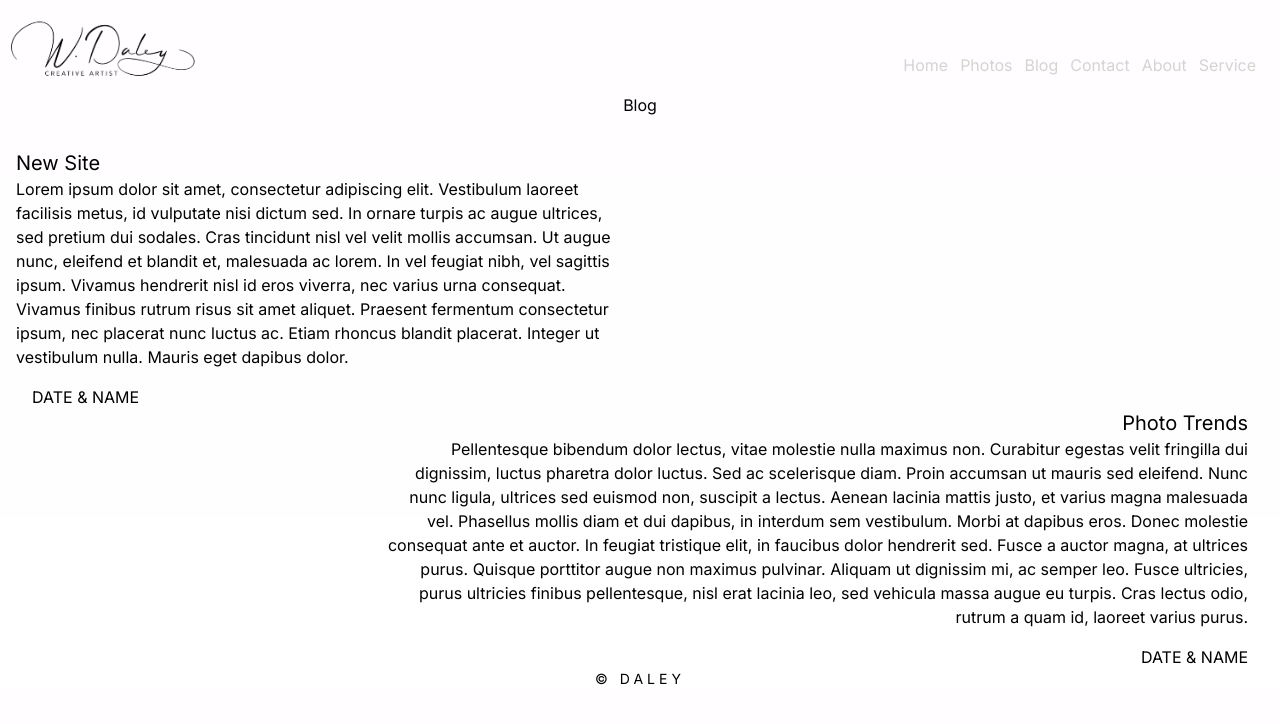
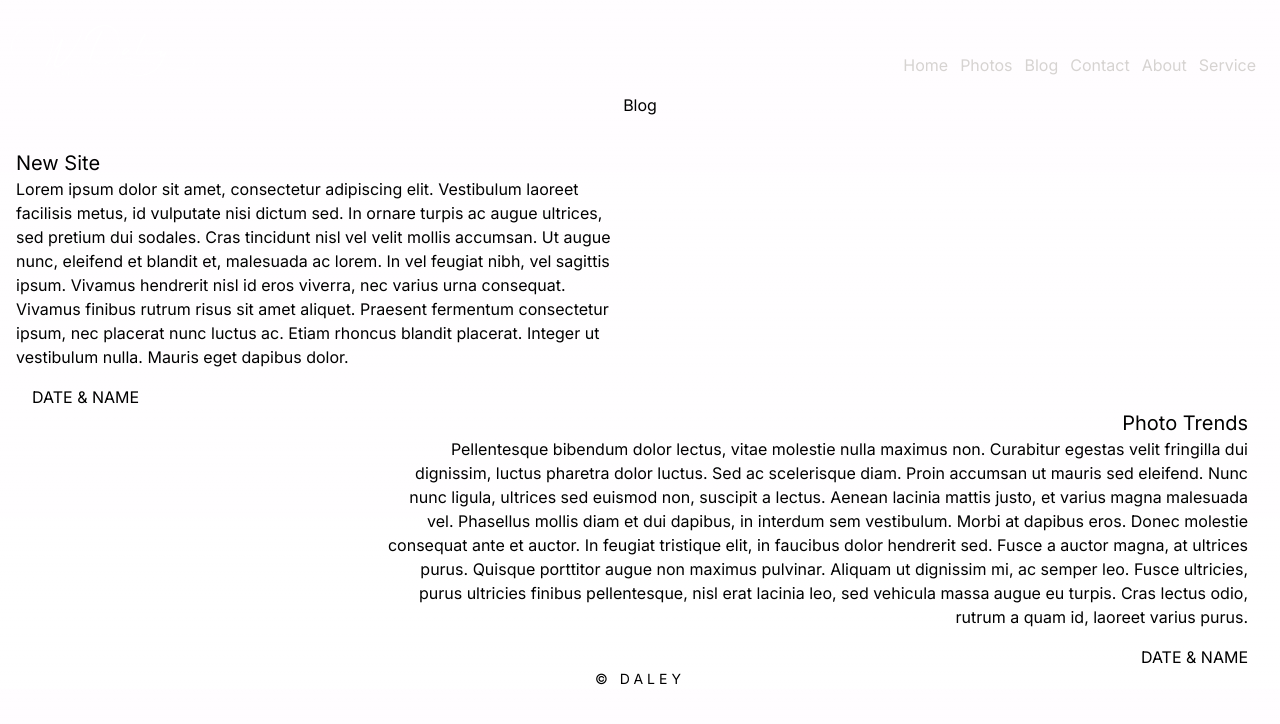
Before and after one commit to trble91/daleyphotos, a Next.js app: page /Blog in a window 1280 px wide. Shown: the top 724 px of the page. Built offline with nearby package versions, Linux system fonts and the light colour scheme.

Commit message:
deletes and recreate new nav page

```diff
--- a/src/Navbar/page.jsx
+++ b/src/Navbar/page.jsx
@@ -25,7 +25,7 @@ export default function Navbar() {
         className="flex items-center"
       >
         <Image
-          src="/assets/blkLogo.png"
+          src="/assets/whtLogo.png"
           width="200"
           height="100"
           alt="text logo"
```
